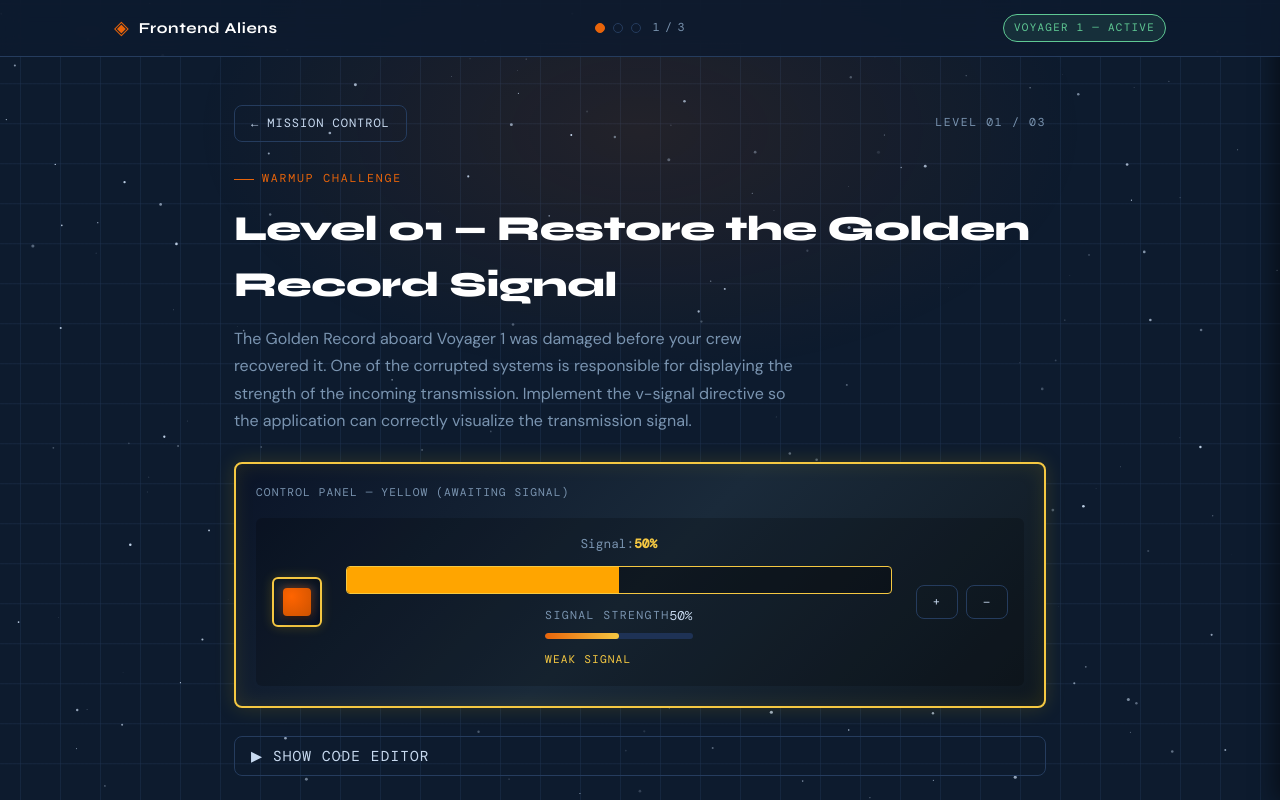
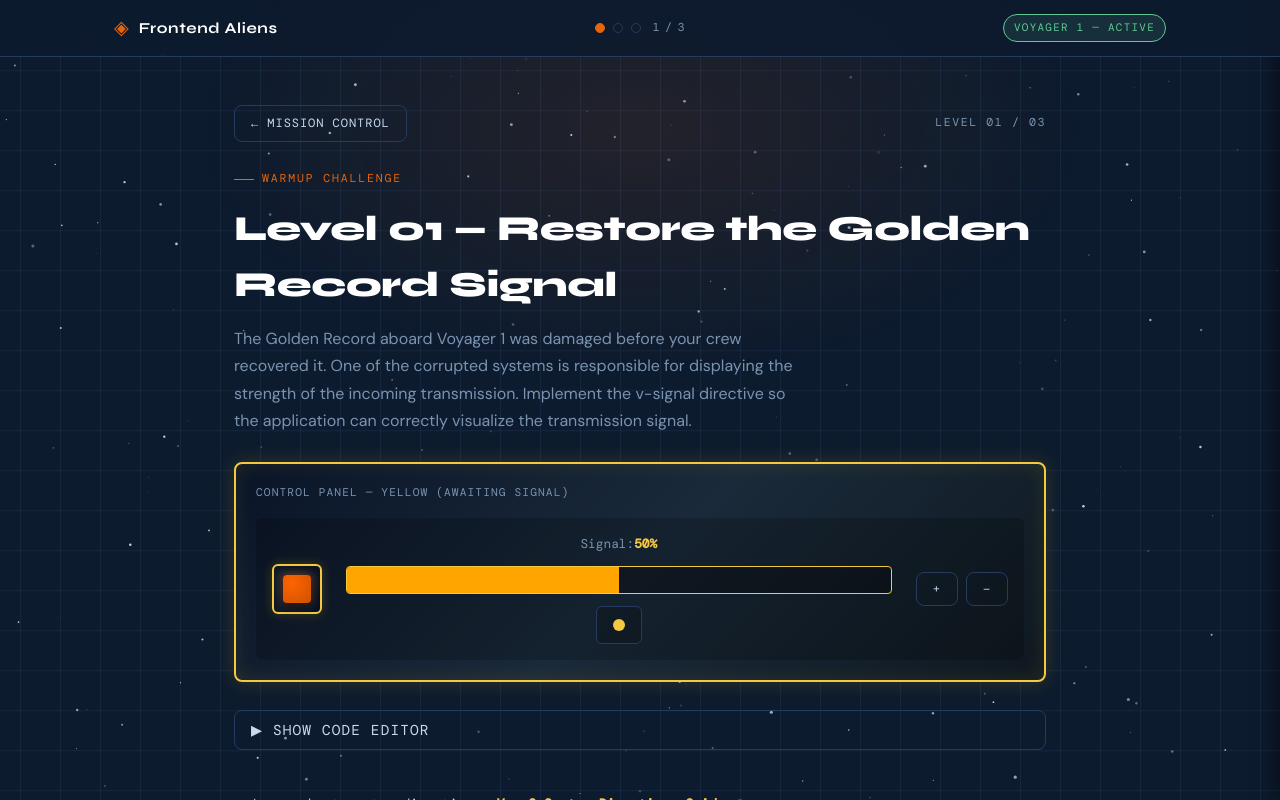
Before and after one commit to adhamelgindy/FrontendAliens, a Nuxt app: page /level/1 in a window 1280 px wide. Shown: the top 800 px of the page. Built offline with nearby package versions, Linux system fonts and the light colour scheme; a web font is replaced by a local one.

Commit message:
fix: :bug: signal bar

```diff
--- a/components/SignalBar.vue
+++ b/components/SignalBar.vue
@@ -1,15 +1,6 @@
 <template>
-  <div class="signal-bar">
-    <div class="signal-bar__header">
-      <span class="signal-bar__label">Signal Strength</span>
-      <span class="signal-bar__pct font-mono">{{ displayPct }}%</span>
-    </div>
-    <div class="signal-track">
-      <div class="signal-fill" :style="{ width: displayPct + '%' }" />
-    </div>
-    <div class="signal-bar__status">
-      <span :class="statusClass">{{ statusText }}</span>
-    </div>
+  <div class="status-bar">
+    <div class="status-indicator" :style="indicatorStyle" />
   </div>
 </template>
 
@@ -22,80 +13,62 @@ const props = withDefaults(defineProps<{
   correct: false,
 })
 
-// Animate the displayed percentage toward props.percent
-const displayPct = ref(0)
+const indicatorStyle = computed(() => {
+  let backgroundColor: string
+  if (props.correct) {
+    backgroundColor = 'var(--green)'
+  } else if (props.percent >= 80) {
+    backgroundColor = 'var(--green)'
+  } else if (props.percent >= 40) {
+    backgroundColor = 'var(--gold)'
+  } else {
+    backgroundColor = 'var(--orange)'
+  }
 
-onMounted(() => {
-  watch(
-    () => props.percent,
-    (target) => {
-      const start = displayPct.value
-      const delta = target - start
-      const steps = 40
-      let   step  = 0
-      const interval = setInterval(() => {
-        step++
-        displayPct.value = Math.round(start + delta * (step / steps))
-        if (step >= steps) {
-          displayPct.value = target
-          clearInterval(interval)
-        }
-      }, 15)
-    },
-    { immediate: true },
-  )
+  const animation = props.percent < 20 && !props.correct ? 'blink 0.5s infinite' : 'none'
+
+  return {
+    backgroundColor,
+    animation,
+  }
 })
 
-const statusText = computed(() => {
-  if (props.correct)       return 'SIGNAL LOCK ACQUIRED'
-  if (props.percent >= 80) return 'STRONG SIGNAL'
-  if (props.percent >= 40) return 'WEAK SIGNAL'
-  return 'NO SIGNAL'
-})
-
-const statusClass = computed(() => ({
-  'signal-bar__status-text': true,
-  'text-green':  props.correct || props.percent >= 80,
-  'text-gold':   !props.correct && props.percent >= 40 && props.percent < 80,
-  'text-muted':  !props.correct && props.percent < 40,
-}))
 </script>
 
 <style scoped>
-.signal-bar {
+.status-bar {
   display: flex;
-  flex-direction: column;
-  gap: 6px;
+  align-items: center;
+  gap: 12px;
+  padding: 12px 16px;
+  background: rgba(0, 0, 0, 0.2);
+  border: 1px solid var(--border);
+  border-radius: 6px;
 }
 
-.signal-bar__header {
+.status-bar__content {
   display: flex;
-  justify-content: space-between;
   align-items: center;
+  gap: 10px;
 }
 
-.signal-bar__label {
-  font-family: var(--mono);
-  font-size: 0.72rem;
-  letter-spacing: 0.12em;
-  text-transform: uppercase;
-  color: var(--muted);
+.status-indicator {
+  width: 12px;
+  height: 12px;
+  border-radius: 50%;
+  transition: background-color 0.3s ease;
 }
 
-.signal-bar__pct {
-  font-size: 0.8rem;
+.status-text {
+  font-family: var(--mono);
+  font-size: 0.75rem;
+  letter-spacing: 0.08em;
+  text-transform: uppercase;
   color: var(--text);
 }
 
-.signal-bar__status {
-  min-height: 18px;
-}
-
-.signal-bar__status-text {
-  font-family: var(--mono);
-  font-size: 0.7rem;
-  letter-spacing: 0.1em;
-  text-transform: uppercase;
-  transition: color 0.4s;
+@keyframes blink {
+  0%, 100% { opacity: 1; }
+  50% { opacity: 0.3; }
 }
 </style>
```
